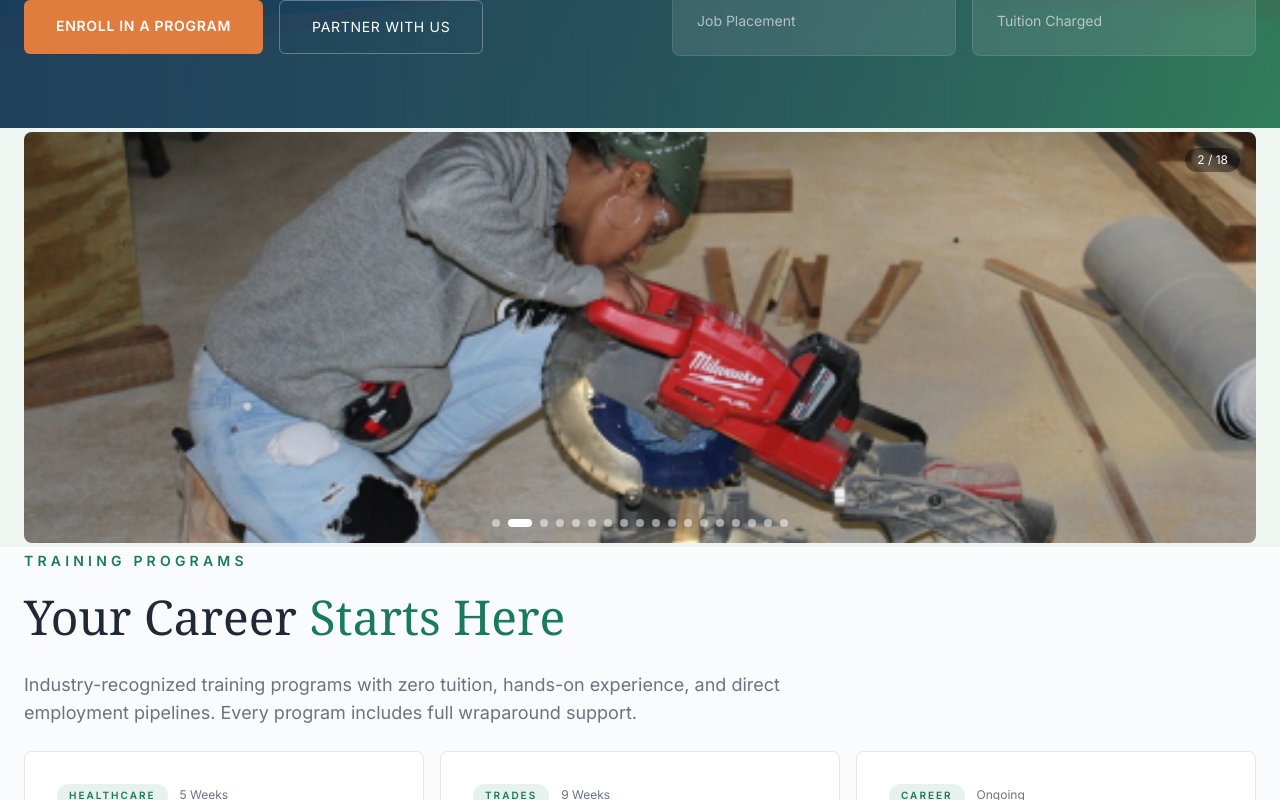
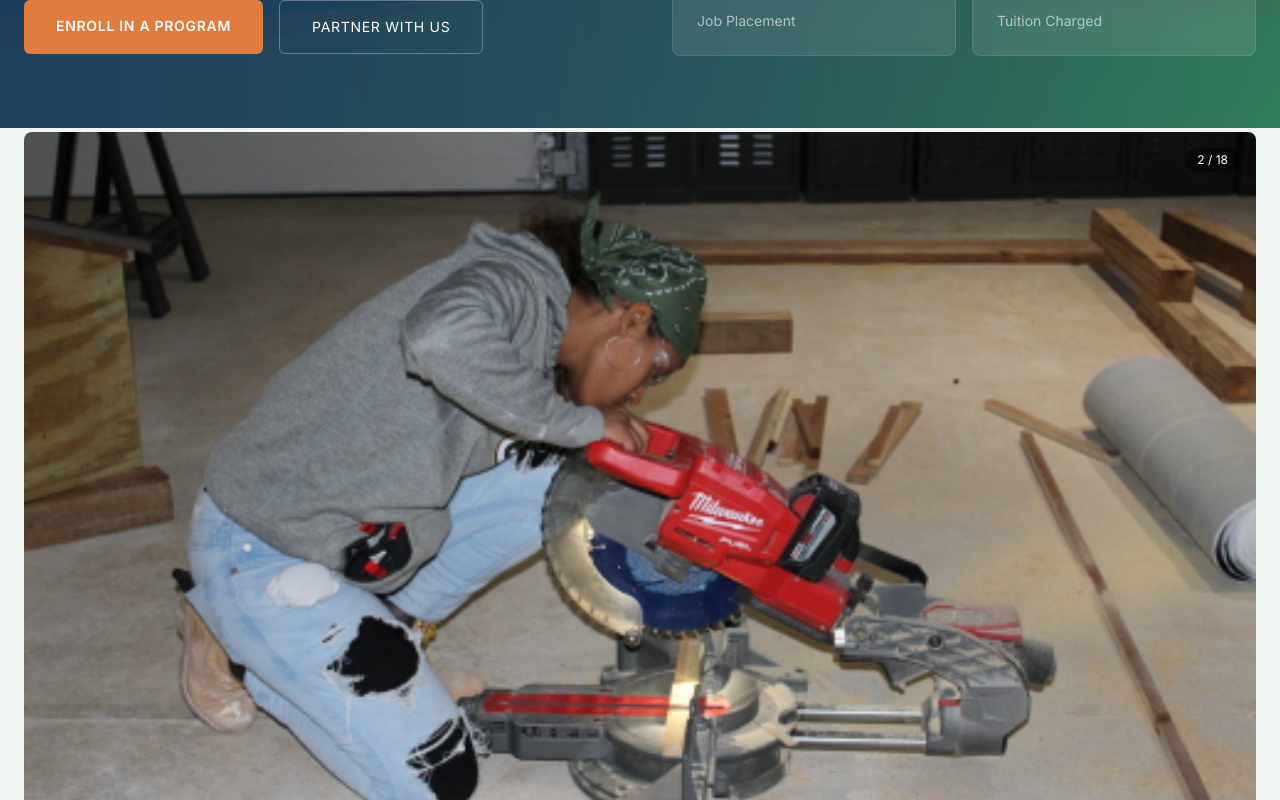
Before and after one commit to MrMindfulStaff/the-mindful-group-site, a Next.js app: page / in a window 1280 px wide. Shown: the part 800-1600 px from the top of the page. Built offline with nearby package versions, Linux system fonts and the light colour scheme.

Commit message:
Restore original aspect ratios for carousel

```diff
--- a/components/PhotoCarousel.tsx
+++ b/components/PhotoCarousel.tsx
@@ -82,7 +82,7 @@ export default function PhotoCarousel() {
       }}
     >
       {/* Slide container */}
-      <div className="relative aspect-[16/9] md:aspect-[3/1]">
+      <div className="relative aspect-[4/3] md:aspect-[16/9]">
         <AnimatePresence initial={false} custom={direction} mode="wait">
           <motion.div
             key={currentIndex}
```
